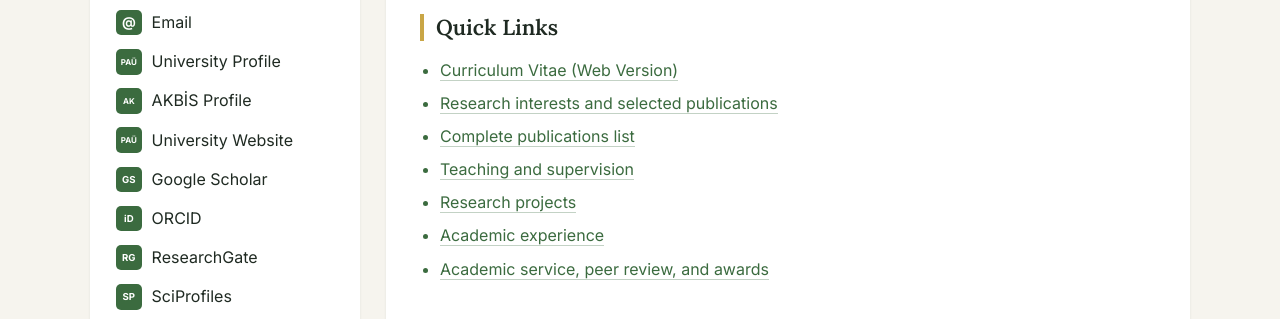
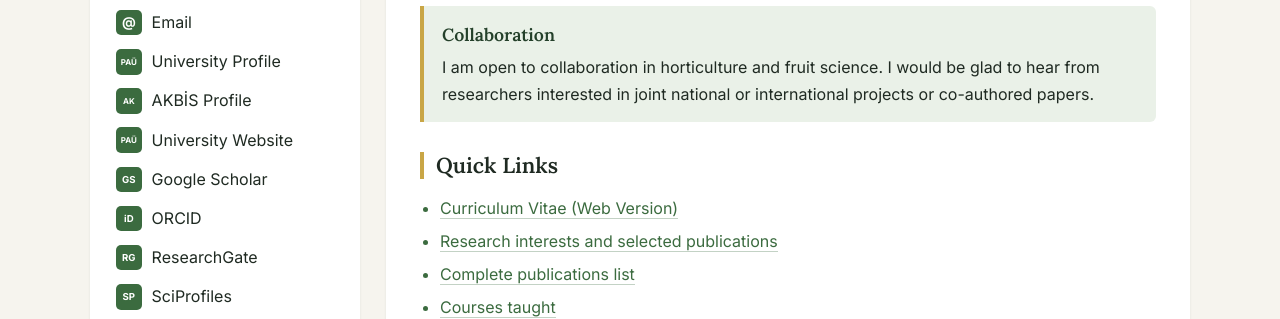
Before and after one commit to leventkirca/leventkirca.github.io, a plain HTML site: page index.html in a window 1280 px wide. Shown: the part 503-822 px from the top of the page. Drawn offline with Linux system fonts and the light colour scheme.

Commit message:
Add files via upload

```diff
--- a/index.html
+++ b/index.html
@@ -17,7 +17,7 @@
     <link rel="icon" href="/favicon.svg" type="image/svg+xml" />
     <link rel="icon" href="/favicon.ico" sizes="48x48" />
     <link rel="apple-touch-icon" href="/apple-touch-icon.png" />
-    <link rel="stylesheet" href="/styles.css?v=20261108c" />
+    <link rel="stylesheet" href="/styles.css?v=20261109a" />
     <script type="application/ld+json">
 {
   "@context": "https://schema.org",
@@ -175,13 +175,18 @@
 
         <p data-i18n-key="home.bio2">Most of my field work is in the Denizli and Aegean region. I work on hazelnut, almond, walnut, pear, cherry, quince, rosehip and cornelian cherry. Recent studies focus on phenolic compounds, fatty acids, minerals and antioxidant activity of fruit genotypes.</p>
 
+        <div class="collab-box" data-i18n-key="home.collab" data-i18n-html="true">
+          <strong>Collaboration</strong>
+          <p>I am open to collaboration in horticulture and fruit science. I would be glad to hear from researchers interested in joint national or international projects or co-authored papers.</p>
+        </div>
+
         <h2 data-i18n-key="home.quickLinksHeading">Quick Links</h2>
 
         <ul data-i18n-key="home.quickLinksList" data-i18n-html="true">
           <li><a href="/cv/">Curriculum Vitae (Web Version)</a></li>
           <li><a href="/research/">Research interests and selected publications</a></li>
           <li><a href="/publications/">Complete publications list</a></li>
-          <li><a href="/teaching/">Teaching and supervision</a></li>
+          <li><a href="/teaching/">Courses taught</a></li>
           <li><a href="/projects/">Research projects</a></li>
           <li><a href="/experience/">Academic experience</a></li>
           <li><a href="/service/">Academic service, peer review, and awards</a></li>
@@ -194,6 +199,6 @@
       <p>&copy; <span data-year></span> Levent Kırca</p>
     </footer>
 
-    <script src="/script.js?v=20261108c"></script>
+    <script src="/script.js?v=20261109a"></script>
   </body>
 </html>
--- a/script.js
+++ b/script.js
@@ -97,8 +97,9 @@ const trKeyTranslations = {
   "home.address": "Bahçe Bitkileri Bölümü, Ziraat Fakültesi,\n          <a href=\"https://www.pau.edu.tr/\" target=\"_blank\" rel=\"noreferrer\">Pamukkale Üniversitesi</a> Yerleşkesi, Çivril, Denizli, Türkiye",
   "home.bio1": "Meyve genetik kaynakları üzerine çalışıyorum. Çalışmalarım yabani ve yerel meyve genotiplerinin pomolojik ve biyokimyasal karakterizasyonunu, hasat sonrası meyve kalitesini ve anaç–kalem ilişkilerini kapsamaktadır.",
   "home.bio2": "Arazi çalışmalarımın çoğu Denizli ve Ege Bölgesi'nde yürütülmektedir. Fındık, badem, ceviz, armut, kiraz, ayva, kuşburnu ve kızılcık üzerinde çalışıyorum. Son çalışmalarım meyve genotiplerinde fenolik bileşikler, yağ asitleri, mineraller ve antioksidan aktivite üzerinde yoğunlaşmaktadır.",
+  "home.collab": "<strong>Ortak çalışma</strong>\n          <p>Bahçe bitkileri ve meyvecilik alanında ortak çalışmalara açığım. Ulusal ve uluslararası projelerde ya da ortak makale çalışmalarında birlikte çalışmak isteyen araştırmacılarla iletişim kurmaktan memnuniyet duyarım.</p>",
   "home.quickLinksHeading": "Hızlı Bağlantılar",
-  "home.quickLinksList": "<li><a href=\"/cv/\">Özgeçmiş (Web Sürümü)</a></li>\n          <li><a href=\"/research/\">Araştırma alanları ve seçili yayınlar</a></li>\n          <li><a href=\"/publications/\">Tam yayın listesi</a></li>\n          <li><a href=\"/teaching/\">Dersler ve danışmanlıklar</a></li>\n          <li><a href=\"/projects/\">Araştırma projeleri</a></li>\n          <li><a href=\"/experience/\">Akademik deneyim</a></li>\n          <li><a href=\"/service/\">Akademik hizmet, hakemlik ve ödüller</a></li>",
+  "home.quickLinksList": "<li><a href=\"/cv/\">Özgeçmiş (Web Sürümü)</a></li>\n          <li><a href=\"/research/\">Araştırma alanları ve seçili yayınlar</a></li>\n          <li><a href=\"/publications/\">Tam yayın listesi</a></li>\n          <li><a href=\"/teaching/\">Verilen dersler</a></li>\n          <li><a href=\"/projects/\">Araştırma projeleri</a></li>\n          <li><a href=\"/experience/\">Akademik deneyim</a></li>\n          <li><a href=\"/service/\">Akademik hizmet, hakemlik ve ödüller</a></li>",
   "cv.title": "Özgeçmiş",
   "cv.subtitle": "Kapsamlı akademik profil",
   "cv.educationHeading": "Eğitim",
--- a/styles.css
+++ b/styles.css
@@ -571,3 +571,25 @@ li {
     bottom: 14px;
   }
 }
+
+/* Collaboration call-out on the home page */
+.collab-box {
+  margin: 22px 0 6px;
+  padding: 14px 18px;
+  background: var(--accent-soft);
+  border-left: 4px solid #c9a646;
+  border-radius: 0 6px 6px 0;
+}
+
+.collab-box strong {
+  display: block;
+  font-family: "Lora", serif;
+  font-size: 1.1rem;
+  font-weight: 600;
+  color: var(--accent-dark);
+  margin-bottom: 4px;
+}
+
+.collab-box p {
+  margin: 0;
+}
```
Also changed, not shown: cv/index.html (+2 -2 lines), experience/index.html (+2 -2 lines), projects/index.html (+2 -2 lines), publications/index.html (+2 -2 lines), research/index.html (+2 -2 lines), service/index.html (+2 -2 lines), teaching/index.html (+2 -2 lines).
